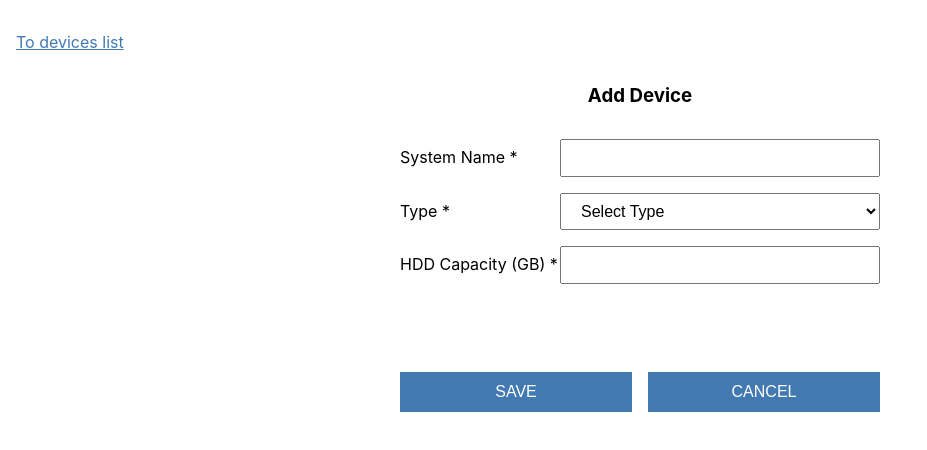
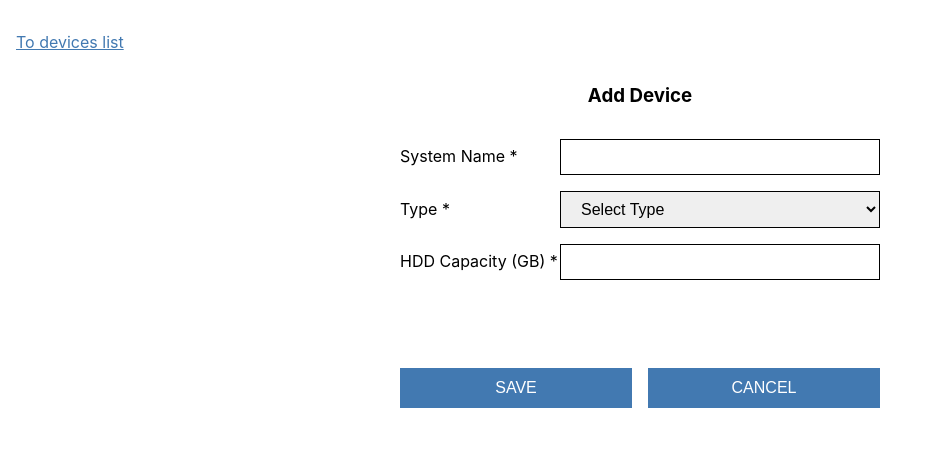
Before and after one commit to daedmunoz/devices-clientapp, a Next.js app: page /devices/new in a window 1280 px wide. Shown: the top 450 px of the page, without its empty margins (0-927 px from the left). Built offline with nearby package versions, Linux system fonts and the light colour scheme; no server answers.

Commit message:
Filter by multiples types and update some input styles.

```diff
--- a/app/components/input-text/input-text.module.css
+++ b/app/components/input-text/input-text.module.css
@@ -2,4 +2,6 @@
   padding: 0.5rem 1rem;
   cursor: pointer;
   font-size: 1rem;
+  border: 1px solid black;
+  border-radius: 0;
 }
--- a/app/components/select/index.tsx
+++ b/app/components/select/index.tsx
@@ -6,13 +6,15 @@ type Props = {
   onChange?(e: ChangeEvent<HTMLSelectElement>): void;
   children: React.ReactNode;
   className?: string
-  value: string;
+  value: string | string[];
+  multiple?: boolean;
 };
 
-const Select = ({ id, onChange, children, className = '', value }: Props): JSX.Element => {
+const Select = ({ id, onChange, children, className = '', value, multiple = false }: Props): JSX.Element => {
   return (
     <select
       id={id}
+      multiple={multiple}
       onChange={onChange}
       value={value}
       className={`${styles.select} ${className}`}>{children}</select>
--- a/app/components/select/select.module.css
+++ b/app/components/select/select.module.css
@@ -2,4 +2,7 @@
   padding: 0.5rem 1rem;
   cursor: pointer;
   font-size: 1rem;
+  border: 1px solid black;
+  border-radius: 0;
+  max-height: 7rem;
 }
--- a/app/pages/devices/list/filters.module.css
+++ b/app/pages/devices/list/filters.module.css
@@ -22,7 +22,13 @@
     margin-left: 1rem;
   }
 
+  .filterWraper {
+    display: flex;
+    align-items: flex-start;
+  }
+
   .label {
+    margin-top: 0;
     margin-right: 0.5rem;
   }
 
--- a/app/pages/devices/list/index.tsx
+++ b/app/pages/devices/list/index.tsx
@@ -50,10 +50,10 @@ const DevicesList = (): JSX.Element => {
     setDeviceToDelete(null);
   }
 
-  const onFiltersChange = ({ sortByOption, systemType }: { sortByOption: SortByOption, systemType: string }) => {
+  const onFiltersChange = ({ sortByOption, systemTypes }: { sortByOption: SortByOption, systemTypes: string[] }) => {
     let newVisibleDevices = [...devices];
-    if (systemType) {
-      newVisibleDevices = newVisibleDevices.filter(d => d.type === systemType);
+    if (systemTypes.length > 0) {
+      newVisibleDevices = newVisibleDevices.filter(d => systemTypes.includes(d.type));
     }
 
     if (sortByOption) {
```
Also changed, not shown: app/pages/devices/list/filters.tsx (+8 -7 lines).
